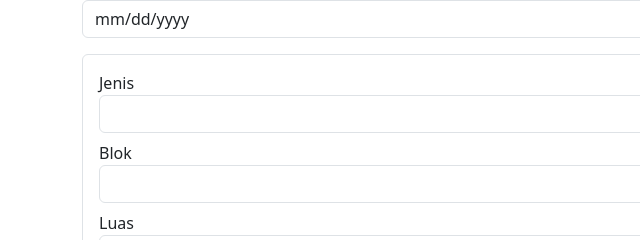
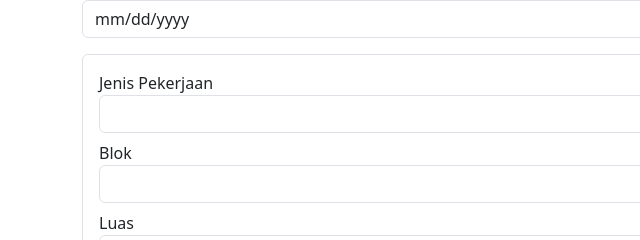
Before and after one commit to kopairkehidupan/rkhkebun, a plain HTML site: page rkh.html in a window 1280 px wide. Shown: the part 360-600 px from the top of the page, 0-640 px from the left. Drawn offline with nearby package versions, Linux system fonts and the light colour scheme.

Commit message:
Update rkh.html

```diff
--- a/rkh.html
+++ b/rkh.html
@@ -46,7 +46,7 @@
     <div id="pekerjaan-wrapper">
       <div class="pekerjaan-group border rounded p-3 mb-3">
         <div class="mb-2">
-          <label>Jenis</label>
+          <label>Jenis Pekerjaan</label>
           <input name="jenis[]" class="form-control" required>
         </div>
         <div class="mb-2">
```
